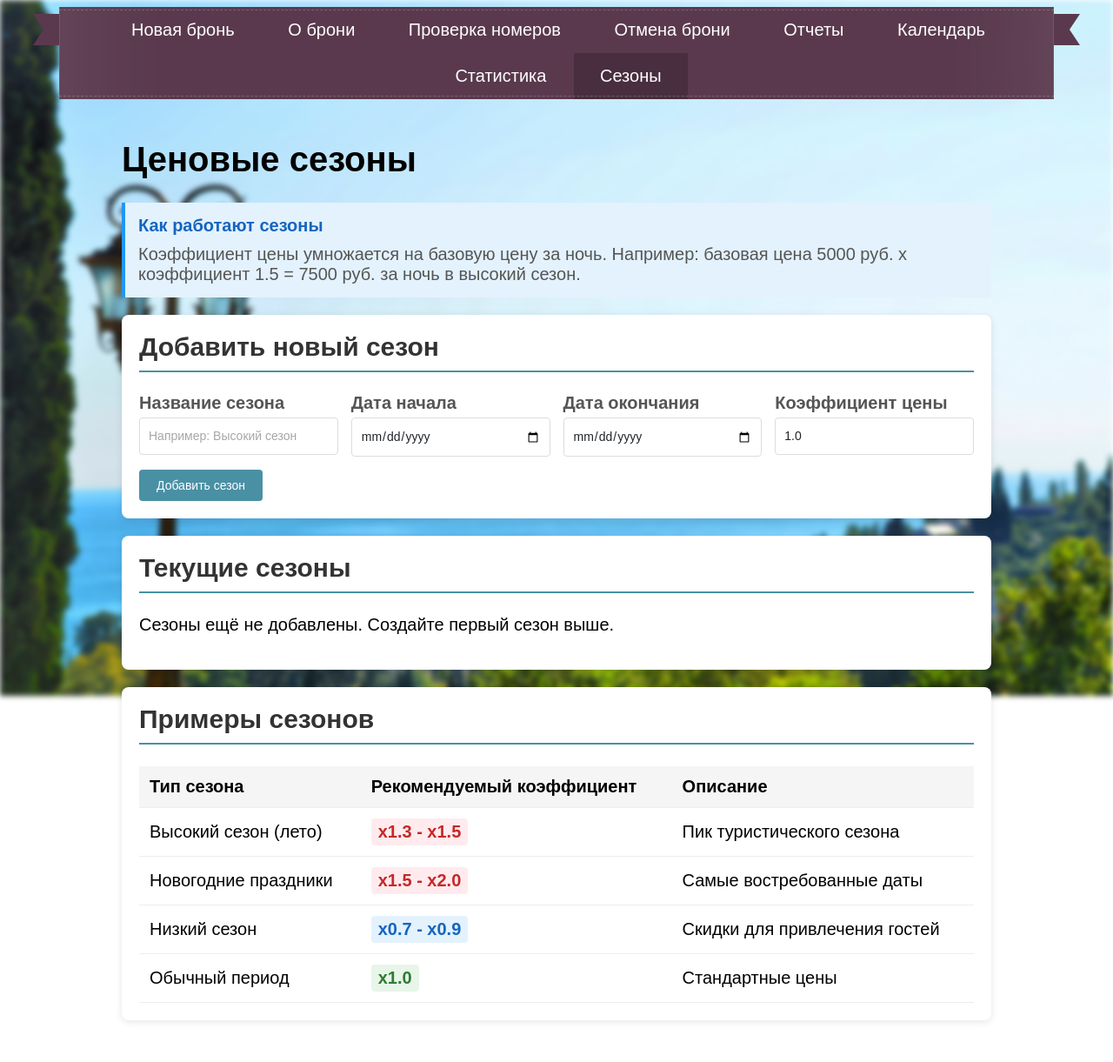
After one commit to LChrist7/LHotel, a Flask app: page /seasons in a window 1280 px wide. The commit adds this page. Shown: the whole page at 87% size. Run offline with Flask 2, Linux system fonts and the light colour scheme; data that the repository does not hold is empty.

Commit message:
feat: добавлена система ценовых сезонов
- Новая страница /seasons для управления сезонами
- Таблица seasons в БД (создаётся автоматически)
- CRUD операции для сезонов (добавление, редактирование, удаление)
- API /api/seasonal-price для расчёта цены с учётом сезонов
- Коэффициенты цен: высокий сезон (x1.5), низкий (x0.7) и т.д.
- Цена рассчитывается по дням с учётом попадания в разные сезоны

```diff
--- a/main.py
+++ b/main.py
@@ -291,6 +291,60 @@ def index():
         return render_template('index.html')
 
 
+@app.route("/seasons", methods=["GET", "POST"])
+def seasons():
+    db = get_db()
+    dbase = DBSQL.DBSQL(db)
+
+    if request.method == 'POST':
+        action = request.form.get('action')
+
+        if action == 'add':
+            name = request.form.get('name')
+            start_date = request.form.get('start_date')
+            end_date = request.form.get('end_date')
+            price_modifier = float(request.form.get('price_modifier', 1.0))
+            dbase.add_season(name, start_date, end_date, price_modifier)
+            db.commit()
+
+        elif action == 'update':
+            season_id = int(request.form.get('season_id'))
+            name = request.form.get('name')
+            start_date = request.form.get('start_date')
+            end_date = request.form.get('end_date')
+            price_modifier = float(request.form.get('price_modifier', 1.0))
+            dbase.update_season(season_id, name, start_date, end_date, price_modifier)
+            db.commit()
+
+        elif action == 'delete':
+            season_id = int(request.form.get('season_id'))
+            dbase.delete_season(season_id)
+            db.commit()
+
+        return redirect('/seasons')
+
+    seasons_list = dbase.get_seasons()
+    return render_template('seasons.html', seasons=seasons_list)
+
+
+@app.route("/api/seasonal-price", methods=["POST"])
+def api_seasonal_price():
+    """API для расчёта цены с учётом сезонов"""
+    import json
+    db = get_db()
+    dbase = DBSQL.DBSQL(db)
+
+    data = request.get_json() if request.is_json else request.form
+    base_price = float(data.get('price', 0))
+    start_date = data.get('start_date', '')
+    end_date = data.get('end_date', '')
+
+    if base_price and start_date and end_date:
+        total = dbase.calculate_seasonal_price(base_price, start_date, end_date)
+        return json.dumps({'total': total})
+    return json.dumps({'total': 0})
+
+
 @app.route("/stats", methods=["GET", "POST"])
 def stats():
     today = date.today()
--- a/templates/calendar.html
+++ b/templates/calendar.html
@@ -116,6 +116,7 @@
                 <li><a href="/check">Отчеты</a></li>
                 <li><a href="/calendar" class="current">Календарь</a></li>
                 <li><a href="/stats">Статистика</a></li>
+                <li><a href="/seasons">Сезоны</a></li>
             </ul>
         </nav>
 
--- a/templates/cancel.html
+++ b/templates/cancel.html
@@ -17,6 +17,7 @@
                 <li><a href="/check">Отчеты</a></li>
                 <li><a href="/calendar">Календарь</a></li>
                 <li><a href="/stats">Статистика</a></li>
+                <li><a href="/seasons">Сезоны</a></li>
             </ul>
         </nav>
         <div class="divcancel">
--- a/templates/change.html
+++ b/templates/change.html
@@ -28,6 +28,7 @@
                 <li><a href="/check">Отчеты</a></li>
                 <li><a href="/calendar">Календарь</a></li>
                 <li><a href="/stats">Статистика</a></li>
+                <li><a href="/seasons">Сезоны</a></li>
             </ul>
         </nav>
         <h1 class="h1new">О бронировании</h1>
--- a/templates/check.html
+++ b/templates/check.html
@@ -17,6 +17,7 @@
                 <li><a href="/check" class="current">Отчеты</a></li>
                 <li><a href="/calendar">Календарь</a></li>
                 <li><a href="/stats">Статистика</a></li>
+                <li><a href="/seasons">Сезоны</a></li>
             </ul>
         </nav>
         <div class="divcheck">
--- a/templates/index.html
+++ b/templates/index.html
@@ -28,6 +28,7 @@
                 <li><a href="/check">Отчеты</a></li>
                 <li><a href="/calendar">Календарь</a></li>
                 <li><a href="/stats">Статистика</a></li>
+                <li><a href="/seasons">Сезоны</a></li>
             </ul>
         </nav>
         <h1 class="h1new">Новое бронирование</h1>
--- a/templates/search.html
+++ b/templates/search.html
@@ -17,6 +17,7 @@
                 <li><a href="/check">Отчеты</a></li>
                 <li><a href="/calendar">Календарь</a></li>
                 <li><a href="/stats">Статистика</a></li>
+                <li><a href="/seasons">Сезоны</a></li>
             </ul>
         </nav>
         <div class="divsearch">
--- /dev/null
+++ b/templates/seasons.html
@@ -0,0 +1,305 @@
+<!DOCTYPE html>
+<html>
+    <head>
+        <link type="text/css" href="{{url_for('static', filename='css/styles.css')}}" rel="stylesheet">
+        <title>Ценовые сезоны - Отель</title>
+        <style>
+            .seasons-container {
+                padding: 20px;
+                max-width: 1000px;
+                margin: 0 auto;
+            }
+            .seasons-section {
+                background: white;
+                padding: 20px;
+                border-radius: 8px;
+                box-shadow: 0 2px 8px rgba(0,0,0,0.1);
+                margin-bottom: 20px;
+            }
+            .seasons-section h2 {
+                margin-top: 0;
+                color: #333;
+                border-bottom: 2px solid #4a90a4;
+                padding-bottom: 10px;
+            }
+            .season-form {
+                display: grid;
+                grid-template-columns: repeat(auto-fit, minmax(200px, 1fr));
+                gap: 15px;
+                margin-bottom: 15px;
+            }
+            .season-form .form-group {
+                display: flex;
+                flex-direction: column;
+            }
+            .season-form label {
+                font-weight: bold;
+                margin-bottom: 5px;
+                color: #555;
+            }
+            .season-form input, .season-form select {
+                padding: 10px;
+                border: 1px solid #ddd;
+                border-radius: 4px;
+                font-size: 14px;
+            }
+            .season-form input:focus {
+                outline: none;
+                border-color: #4a90a4;
+            }
+            .btn {
+                padding: 10px 20px;
+                border: none;
+                border-radius: 4px;
+                cursor: pointer;
+                font-size: 14px;
+                transition: background 0.2s;
+            }
+            .btn-primary {
+                background: #4a90a4;
+                color: white;
+            }
+            .btn-primary:hover {
+                background: #3a7a94;
+            }
+            .btn-danger {
+                background: #e74c3c;
+                color: white;
+            }
+            .btn-danger:hover {
+                background: #c0392b;
+            }
+            .btn-small {
+                padding: 5px 10px;
+                font-size: 12px;
+            }
+            .seasons-table {
+                width: 100%;
+                border-collapse: collapse;
+                margin-top: 20px;
+            }
+            .seasons-table th, .seasons-table td {
+                padding: 12px;
+                text-align: left;
+                border-bottom: 1px solid #eee;
+            }
+            .seasons-table th {
+                background: #f5f5f5;
+                font-weight: bold;
+            }
+            .seasons-table tr:hover {
+                background: #f9f9f9;
+            }
+            .modifier-badge {
+                display: inline-block;
+                padding: 4px 8px;
+                border-radius: 4px;
+                font-weight: bold;
+            }
+            .modifier-high {
+                background: #ffebee;
+                color: #c62828;
+            }
+            .modifier-normal {
+                background: #e8f5e9;
+                color: #2e7d32;
+            }
+            .modifier-low {
+                background: #e3f2fd;
+                color: #1565c0;
+            }
+            .info-box {
+                background: #e3f2fd;
+                border-left: 4px solid #2196f3;
+                padding: 15px;
+                margin-bottom: 20px;
+                border-radius: 0 4px 4px 0;
+            }
+            .info-box h4 {
+                margin: 0 0 10px 0;
+                color: #1565c0;
+            }
+            .info-box p {
+                margin: 0;
+                color: #555;
+            }
+            .edit-form {
+                display: none;
+                background: #f9f9f9;
+                padding: 15px;
+                margin-top: 10px;
+                border-radius: 4px;
+            }
+            .edit-form.active {
+                display: block;
+            }
+        </style>
+    </head>
+    <body>
+        <div class="bg-ex-blur">
+            <div class="img-blur"></div>
+        </div>
+        <nav class="top-menu">
+            <ul class="menu-main">
+                <li><a href="/">Новая бронь</a></li>
+                <li><a href="/change">О брони</a></li>
+                <li><a href="/search">Проверка номеров</a></li>
+                <li><a href="/cancel">Отмена брони</a></li>
+                <li><a href="/check">Отчеты</a></li>
+                <li><a href="/calendar">Календарь</a></li>
+                <li><a href="/stats">Статистика</a></li>
+                <li><a href="/seasons" class="current">Сезоны</a></li>
+            </ul>
+        </nav>
+
+        <div class="seasons-container">
+            <h1>Ценовые сезоны</h1>
+
+            <div class="info-box">
+                <h4>Как работают сезоны</h4>
+                <p>Коэффициент цены умножается на базовую цену за ночь. Например: базовая цена 5000 руб. x коэффициент 1.5 = 7500 руб. за ночь в высокий сезон.</p>
+            </div>
+
+            <div class="seasons-section">
+                <h2>Добавить новый сезон</h2>
+                <form method="post" action="/seasons">
+                    <input type="hidden" name="action" value="add">
+                    <div class="season-form">
+                        <div class="form-group">
+                            <label>Название сезона</label>
+                            <input type="text" name="name" placeholder="Например: Высокий сезон" required>
+                        </div>
+                        <div class="form-group">
+                            <label>Дата начала</label>
+                            <input type="date" name="start_date" required>
+                        </div>
+                        <div class="form-group">
+                            <label>Дата окончания</label>
+                            <input type="date" name="end_date" required>
+                        </div>
+                        <div class="form-group">
+                            <label>Коэффициент цены</label>
+                            <input type="number" name="price_modifier" step="0.1" min="0.1" max="5" value="1.0" required>
+                        </div>
+                    </div>
+                    <button type="submit" class="btn btn-primary">Добавить сезон</button>
+                </form>
+            </div>
+
+            <div class="seasons-section">
+                <h2>Текущие сезоны</h2>
+
+                {% if seasons %}
+                <table class="seasons-table">
+                    <thead>
+                        <tr>
+                            <th>Название</th>
+                            <th>Период</th>
+                            <th>Коэффициент</th>
+                            <th>Действия</th>
+                        </tr>
+                    </thead>
+                    <tbody>
+                        {% for season in seasons %}
+                        <tr>
+                            <td><strong>{{ season.name }}</strong></td>
+                            <td>{{ season.start_date }} — {{ season.end_date }}</td>
+                            <td>
+                                {% if season.price_modifier > 1.0 %}
+                                    <span class="modifier-badge modifier-high">x{{ season.price_modifier }}</span>
+                                {% elif season.price_modifier < 1.0 %}
+                                    <span class="modifier-badge modifier-low">x{{ season.price_modifier }}</span>
+                                {% else %}
+                                    <span class="modifier-badge modifier-normal">x{{ season.price_modifier }}</span>
+                                {% endif %}
+                            </td>
+                            <td>
+                                <button class="btn btn-primary btn-small" onclick="toggleEdit({{ season.id }})">Изменить</button>
+                                <form method="post" action="/seasons" style="display: inline;">
+                                    <input type="hidden" name="action" value="delete">
+                                    <input type="hidden" name="season_id" value="{{ season.id }}">
+                                    <button type="submit" class="btn btn-danger btn-small" onclick="return confirm('Удалить сезон?')">Удалить</button>
+                                </form>
+                            </td>
+                        </tr>
+                        <tr>
+                            <td colspan="4">
+                                <div id="edit-{{ season.id }}" class="edit-form">
+                                    <form method="post" action="/seasons">
+                                        <input type="hidden" name="action" value="update">
+                                        <input type="hidden" name="season_id" value="{{ season.id }}">
+                                        <div class="season-form">
+                                            <div class="form-group">
+                                                <label>Название</label>
+                                                <input type="text" name="name" value="{{ season.name }}" required>
+                                            </div>
+                                            <div class="form-group">
+                                                <label>Дата начала</label>
+                                                <input type="date" name="start_date" value="{{ season.start_date }}" required>
+                                            </div>
+                                            <div class="form-group">
+                                                <label>Дата окончания</label>
+                                                <input type="date" name="end_date" value="{{ season.end_date }}" required>
+                                            </div>
+                                            <div class="form-group">
+                                                <label>Коэффициент</label>
+                                                <input type="number" name="price_modifier" step="0.1" min="0.1" max="5" value="{{ season.price_modifier }}" required>
+                                            </div>
+                                        </div>
+                                        <button type="submit" class="btn btn-primary">Сохранить</button>
+                                    </form>
+                                </div>
+                            </td>
+                        </tr>
+                        {% endfor %}
+                    </tbody>
+                </table>
+                {% else %}
+                <p>Сезоны ещё не добавлены. Создайте первый сезон выше.</p>
+                {% endif %}
+            </div>
+
+            <div class="seasons-section">
+                <h2>Примеры сезонов</h2>
+                <table class="seasons-table">
+                    <thead>
+                        <tr>
+                            <th>Тип сезона</th>
+                            <th>Рекомендуемый коэффициент</th>
+                            <th>Описание</th>
+                        </tr>
+                    </thead>
+                    <tbody>
+                        <tr>
+                            <td>Высокий сезон (лето)</td>
+                            <td><span class="modifier-badge modifier-high">x1.3 - x1.5</span></td>
+                            <td>Пик туристического сезона</td>
+                        </tr>
+                        <tr>
+                            <td>Новогодние праздники</td>
+                            <td><span class="modifier-badge modifier-high">x1.5 - x2.0</span></td>
+                            <td>Самые востребованные даты</td>
+                        </tr>
+                        <tr>
+                            <td>Низкий сезон</td>
+                            <td><span class="modifier-badge modifier-low">x0.7 - x0.9</span></td>
+                            <td>Скидки для привлечения гостей</td>
+                        </tr>
+                        <tr>
+                            <td>Обычный период</td>
+                            <td><span class="modifier-badge modifier-normal">x1.0</span></td>
+                            <td>Стандартные цены</td>
+                        </tr>
+                    </tbody>
+                </table>
+            </div>
+        </div>
+
+        <script>
+            function toggleEdit(id) {
+                var form = document.getElementById('edit-' + id);
+                form.classList.toggle('active');
+            }
+        </script>
+    </body>
+</html>
--- a/templates/stats.html
+++ b/templates/stats.html
@@ -164,6 +164,7 @@
                 <li><a href="/check">Отчеты</a></li>
                 <li><a href="/calendar">Календарь</a></li>
                 <li><a href="/stats" class="current">Статистика</a></li>
+                <li><a href="/seasons">Сезоны</a></li>
             </ul>
         </nav>
 
```
Also changed, not shown: DBSQL.py (+113 -0 lines).
